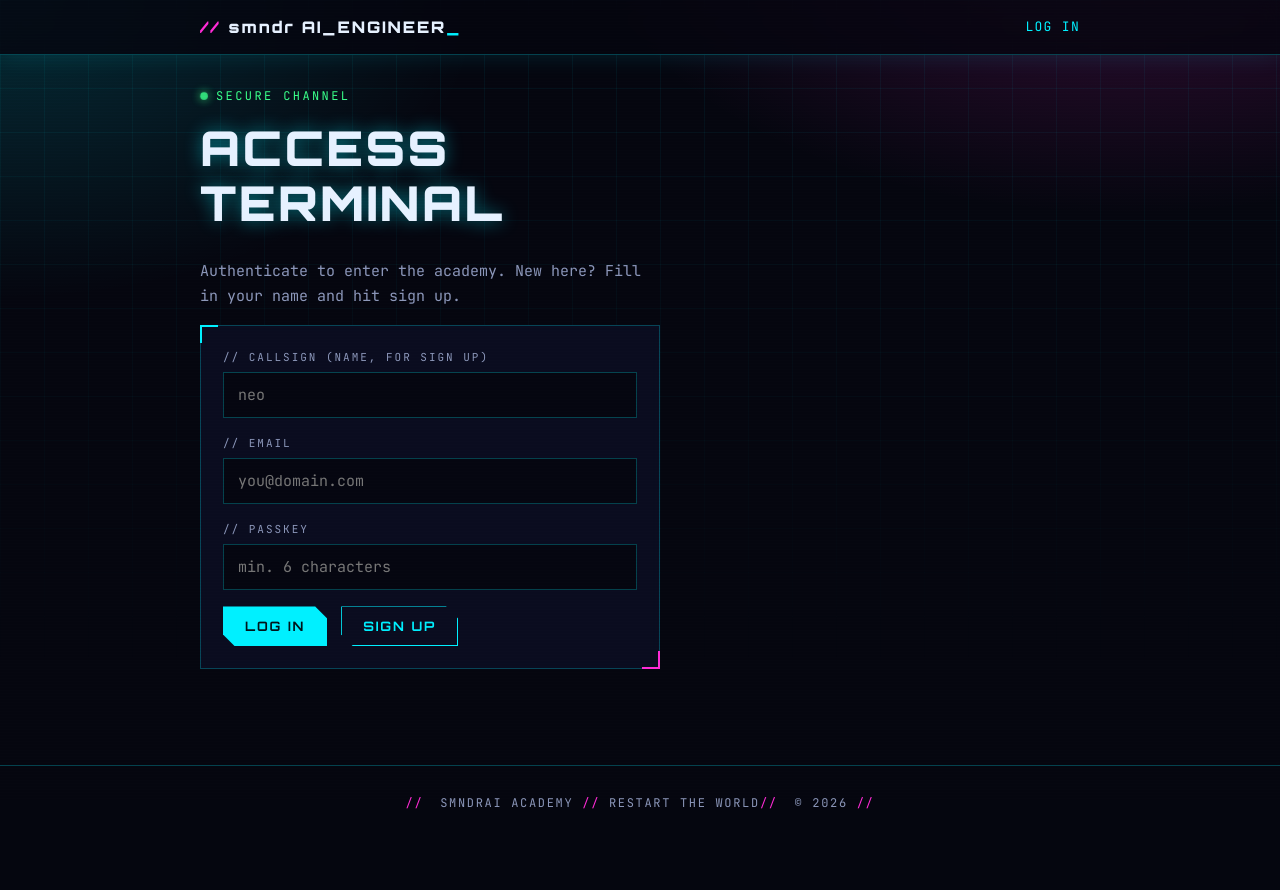
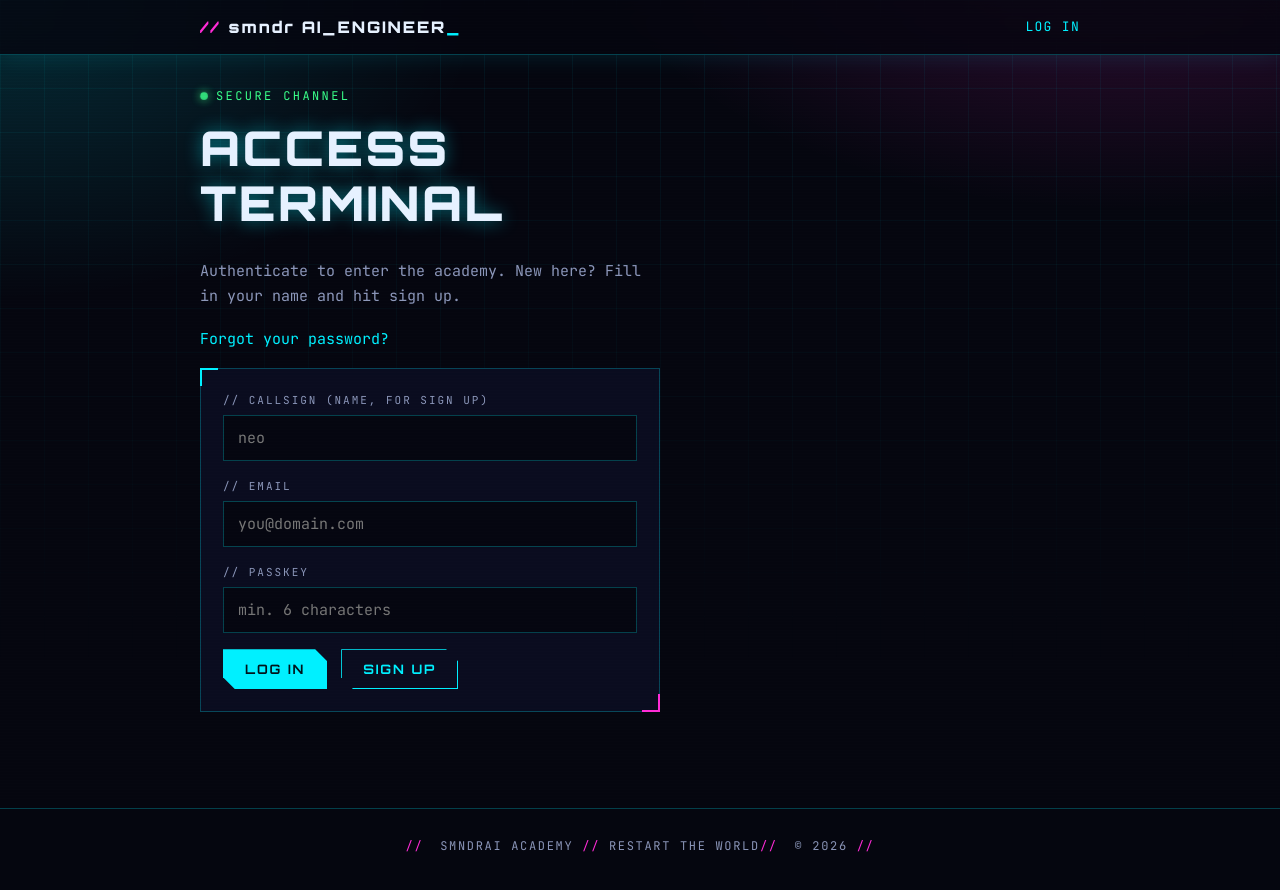
Before and after one commit to smndr-abd/smndrAI_e-learning, a Next.js app: page /login in a window 1280 px wide. Shown: the top 890 px of the page. Before the commit the page ends 854 px from the top, so only its background shows below. Built offline with nearby package versions, Linux system fonts and the light colour scheme; no server answers.

Commit message:
Forgot / reset password style added

```diff
--- a/app/login/page.tsx
+++ b/app/login/page.tsx
@@ -1,3 +1,4 @@
+import Link from "next/link";
 import { login, signup } from "./actions";
 
 export default function LoginPage({
@@ -13,6 +14,10 @@ export default function LoginPage({
 
       {searchParams.error && <div className="notice error">{searchParams.error}</div>}
       {searchParams.message && <div className="notice ok">{searchParams.message}</div>}
+
+      <p className="muted" style={{ marginTop: 18, marginBottom: 0 }}>
+          <Link href="/forgot-password">Forgot your password?</Link>
+        </p>
 
       <form className="card">
         <label>
```
